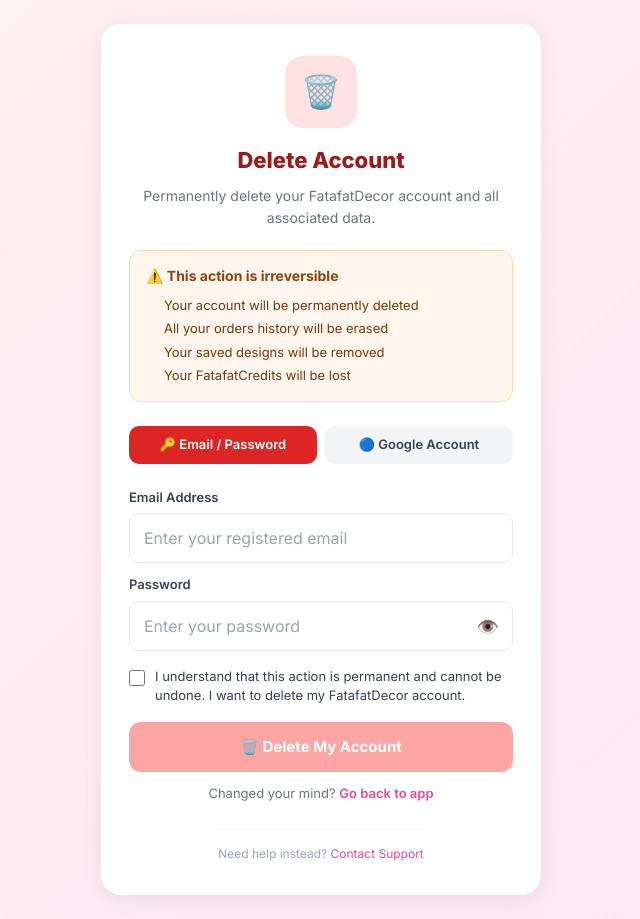
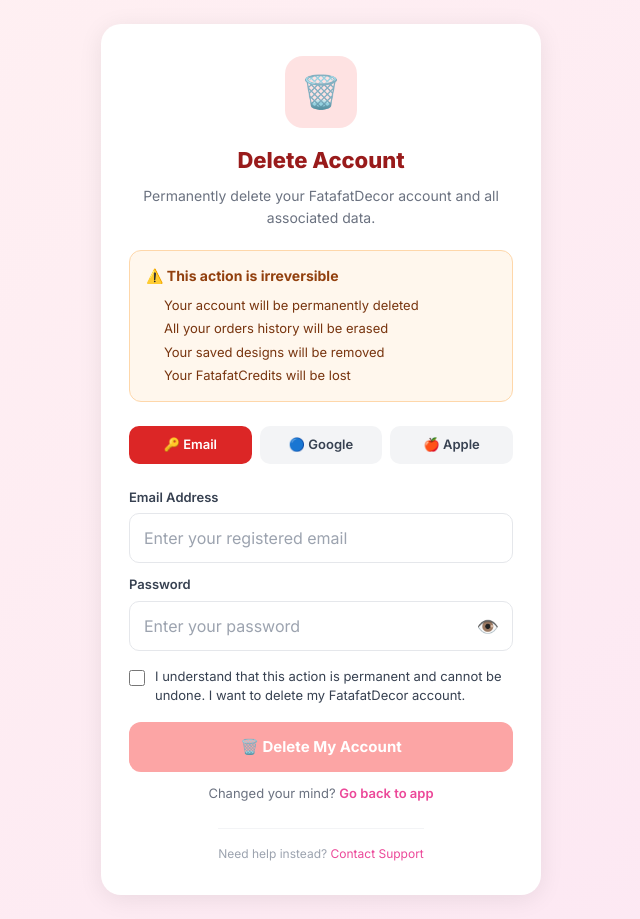
Before and after one commit to kunalylo/fatafatdecor-customer, a Next.js app: page /delete-account in a window 1280 px wide. Shown: the whole page, without its empty margins (319-959 px from the left). Built offline with nearby package versions, Linux system fonts and the light colour scheme.

Commit message:
Add Apple Sign-In support to delete-account page
Co-Authored-By: Claude Sonnet 4.6 <noreply@anthropic.com>

```diff
--- a/app/delete-account/page.js
+++ b/app/delete-account/page.js
@@ -4,7 +4,7 @@ import { useState } from 'react'
 export default function DeleteAccount() {
   const [email, setEmail]           = useState('')
   const [password, setPassword]     = useState('')
-  const [isGoogle, setIsGoogle]     = useState(false)
+  const [authType, setAuthType]     = useState('email') // 'email' | 'google' | 'apple'
   const [loading, setLoading]       = useState(false)
   const [status, setStatus]         = useState(null) // 'success' | 'error'
   const [errorMsg, setErrorMsg]     = useState('')
@@ -20,8 +20,10 @@ export default function DeleteAccount() {
     try {
       // For Google accounts, we send google_account:true so the backend
       // looks up the user by email + verifies auth_provider === 'google'
-      const body = isGoogle
+      const body = authType === 'google'
         ? { email, google_account: true }
+        : authType === 'apple'
+        ? { email, apple_account: true }
         : { email, password }
 
       const res  = await fetch('/api/auth/delete-account', {
@@ -91,18 +93,19 @@ export default function DeleteAccount() {
         {/* Account type toggle */}
         <div style={{ display: 'flex', gap: 8, width: '100%', margin: '4px 0 12px' }}>
           {[
-            { key: false, label: '🔑 Email / Password' },
-            { key: true,  label: '🔵 Google Account' },
+            { key: 'email', label: '🔑 Email' },
+            { key: 'google', label: '🔵 Google' },
+            { key: 'apple', label: '🍎 Apple' },
           ].map(({ key, label }) => (
             <button
-              key={String(key)}
+              key={key}
               type="button"
-              onClick={() => { setIsGoogle(key); setErrorMsg('') }}
+              onClick={() => { setAuthType(key); setErrorMsg('') }}
               style={{
                 flex: 1, padding: '9px 4px', borderRadius: 10, border: 'none', cursor: 'pointer',
                 fontSize: 13, fontWeight: 600,
-                background: isGoogle === key ? '#DC2626' : '#F3F4F6',
-                color: isGoogle === key ? '#fff' : '#374151',
+                background: authType === key ? '#DC2626' : '#F3F4F6',
+                color: authType === key ? '#fff' : '#374151',
                 transition: 'all 0.2s',
               }}
             >
@@ -126,7 +129,7 @@ export default function DeleteAccount() {
           />
 
           {/* Password — only for email accounts */}
-          {!isGoogle && (
+          {authType === 'email' && (
             <>
               <label style={styles.label}>Password</label>
               <div style={{ position: 'relative' }}>
@@ -150,10 +153,18 @@ export default function DeleteAccount() {
           )}
 
           {/* Google info box */}
-          {isGoogle && (
+          {authType === 'google' && (
             <div style={styles.infoBox('#EFF6FF', '#BFDBFE')}>
               <p style={{ margin: 0, fontSize: 13, color: '#1E40AF', lineHeight: 1.6 }}>
                 ℹ️ Enter the email address linked to your Google account. We'll verify it's a Google-authenticated account and permanently delete all your data.
+              </p>
+            </div>
+          )}
+          {/* Apple info box */}
+          {authType === 'apple' && (
+            <div style={styles.infoBox('#F5F3FF', '#DDD6FE')}>
+              <p style={{ margin: 0, fontSize: 13, color: '#4C1D95', lineHeight: 1.6 }}>
+                ℹ️ Enter the email address linked to your Apple account (including hide-my-email addresses). We'll verify it's an Apple-authenticated account and permanently delete all your data.
               </p>
             </div>
           )}
@@ -181,10 +192,10 @@ export default function DeleteAccount() {
           {/* Submit */}
           <button
             type="submit"
-            disabled={loading || !email || (!isGoogle && !password)}
+            disabled={loading || !email || (authType === 'email' && !password)}
             style={{
               width: '100%', padding: '14px', borderRadius: 12, border: 'none',
-              background: loading || !email || (!isGoogle && !password) ? '#FCA5A5' : '#DC2626',
+              background: loading || !email || (authType === 'email' && !password) ? '#FCA5A5' : '#DC2626',
               color: 'white', fontWeight: 700, fontSize: 15, cursor: loading ? 'wait' : 'pointer',
               transition: 'all 0.2s', marginBottom: 12,
             }}
```
